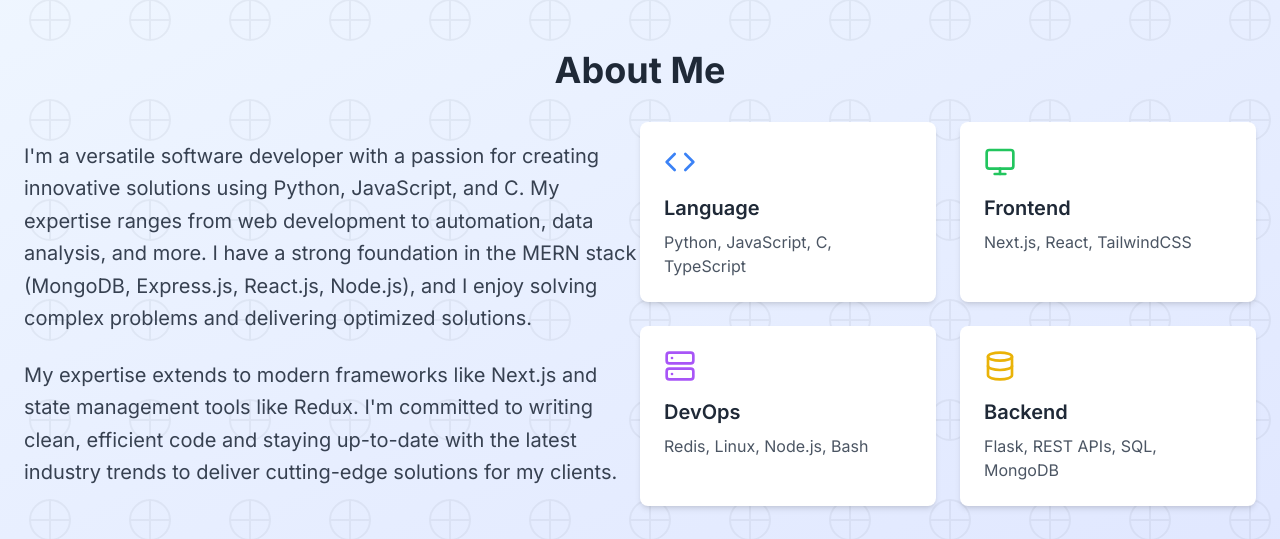
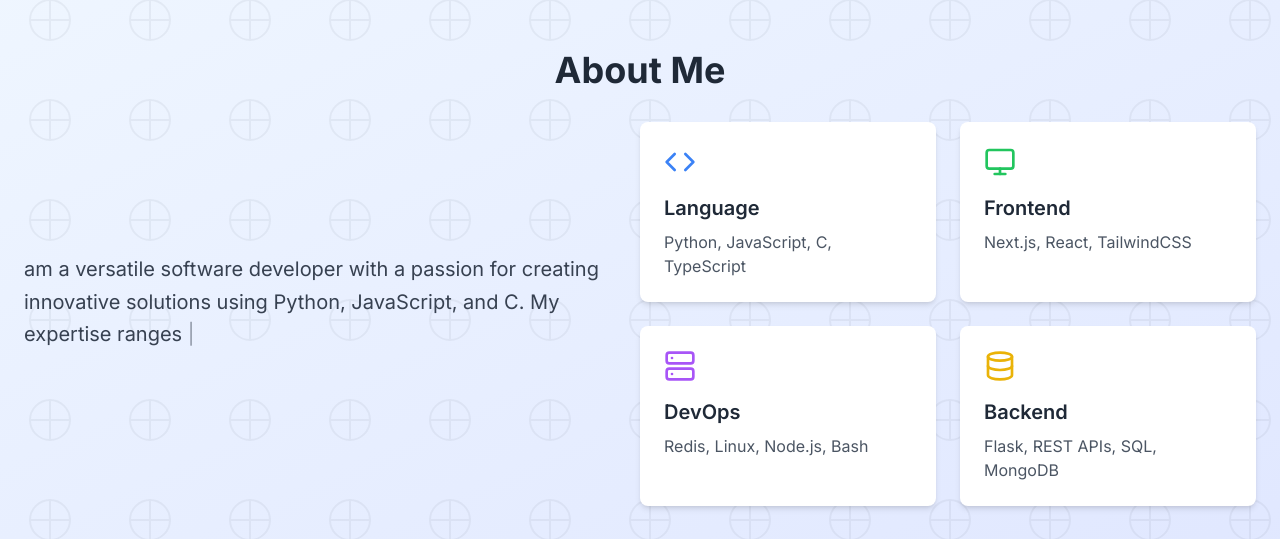
Before and after one commit to Obiajulu-gif/okoye-emma-obi, a Next.js app: page / in a window 1280 px wide. Shown: the part 830-1369 px from the top of the page. Built offline with nearby package versions, Linux system fonts and the light colour scheme.

Commit message:
Add typewriter effect for "About Me" section and implement intersection observer

```diff
--- a/app/components/About.tsx
+++ b/app/components/About.tsx
@@ -1,8 +1,60 @@
 "use client"
 
-import { Code, Database, Server, Monitor } from "lucide-react"
-import Image from "next/image"
+import { useEffect, useRef, useState } from "react";
+import { Code, Database, Server, Monitor } from "lucide-react";
 import Illustrations from "./Illustrations";
+
+// This component types out an array of paragraphs sequentially.
+function TypewriterSequence({
+  paragraphs,
+  delay = 50,
+}: {
+  paragraphs: string[];
+  delay?: number;
+}) {
+  const [currentParagraphIndex, setCurrentParagraphIndex] = useState(0);
+  const [displayed, setDisplayed] = useState("");
+  const [completedParagraphs, setCompletedParagraphs] = useState<string[]>([]);
+
+  useEffect(() => {
+    if (currentParagraphIndex >= paragraphs.length) return;
+    const currentText = paragraphs[currentParagraphIndex];
+    let charIndex = 0;
+    const timer = setInterval(() => {
+      setDisplayed((prev) => prev + currentText[charIndex]);
+      charIndex++;
+      if (charIndex >= currentText.length) {
+        clearInterval(timer);
+        // Save the fully typed paragraph.
+        setCompletedParagraphs((prev) => [...prev, currentText]);
+        // Small delay before starting the next paragraph.
+        setTimeout(() => {
+          setCurrentParagraphIndex((prev) => prev + 1);
+          setDisplayed("");
+        }, 500);
+      }
+    }, delay);
+
+    return () => clearInterval(timer);
+  }, [currentParagraphIndex, paragraphs, delay]);
+
+  return (
+    <div className="text-xl text-gray-700 dark:text-gray-300 leading-relaxed mb-6">
+      {completedParagraphs.map((para, index) => (
+        <p key={index} className="mb-6">
+          {para}
+        </p>
+      ))}
+      {currentParagraphIndex < paragraphs.length && (
+        <p className="mb-6">
+          {displayed}
+          <span className="animate-pulse">|</span>
+        </p>
+      )}
+    </div>
+  );
+}
+
 export default function About() {
   const skills = [
     {
@@ -27,32 +79,48 @@ export default function About() {
     },
   ];
 
+  const sectionRef = useRef<HTMLElement>(null);
+  const [inView, setInView] = useState(false);
+
+  useEffect(() => {
+    const observer = new IntersectionObserver(
+      (entries) => {
+        if (entries[0].isIntersecting) {
+          setInView(true);
+          observer.disconnect();
+        }
+      },
+      { threshold: 0.3 }
+    );
+    if (sectionRef.current) observer.observe(sectionRef.current);
+    return () => observer.disconnect();
+  }, []);
+
+  const paragraph1 =
+    " I am a versatile software developer with a passion for creating innovative solutions using Python, JavaScript, and C. My expertise ranges from web development to automation, data analysis, and more. I have a strong foundation in the MERN stack (MongoDB, Express.js, React.js, Node.js), and I enjoy solving complex problems and delivering optimized solutions.";
+  const paragraph2 =
+    " My expertise extends to modern frameworks like Next.js and state management tools like Redux. I'm committed to writing clean, efficient code and staying up-to-date with the latest industry trends to deliver cutting-edge solutions for my clients.";
+
   return (
     <section
       id="about"
+      ref={sectionRef}
       className="py-20 bg-gradient-to-br from-blue-50 to-indigo-100 dark:from-gray-900 dark:to-indigo-900 transition-colors duration-300 overflow-hidden relative"
     >
-      <Illustrations/>
+      <Illustrations />
       <div className="container mx-auto px-6 relative z-10">
         <h2 className="text-4xl font-bold mb-8 text-center dark:text-white">
           About Me
         </h2>
         <div className="flex flex-col md:flex-row items-center justify-between">
           <div className="md:w-1/2 mb-8 md:mb-0">
-            <p className="text-xl text-gray-700 dark:text-gray-300 leading-relaxed mb-6">
-              I'm a versatile software developer with a passion for creating
-              innovative solutions using Python, JavaScript, and C. My expertise
-              ranges from web development to automation, data analysis, and
-              more. I have a strong foundation in the MERN stack (MongoDB,
-              Express.js, React.js, Node.js), and I enjoy solving complex
-              problems and delivering optimized solutions.
-            </p>
-            <p className="text-xl text-gray-700 dark:text-gray-300 leading-relaxed">
-              My expertise extends to modern frameworks like Next.js and state
-              management tools like Redux. I'm committed to writing clean,
-              efficient code and staying up-to-date with the latest industry
-              trends to deliver cutting-edge solutions for my clients.
-            </p>
+            {/* Trigger typewriter effect when section comes into view */}
+            {inView && (
+              <TypewriterSequence
+                paragraphs={[paragraph1, paragraph2]}
+                delay={50}
+              />
+            )}
           </div>
           <div className="md:w-1/2 grid grid-cols-2 gap-6">
             {skills.map((skill, index) => (
@@ -72,7 +140,6 @@ export default function About() {
           </div>
         </div>
       </div>
-
     </section>
   );
 }
```
